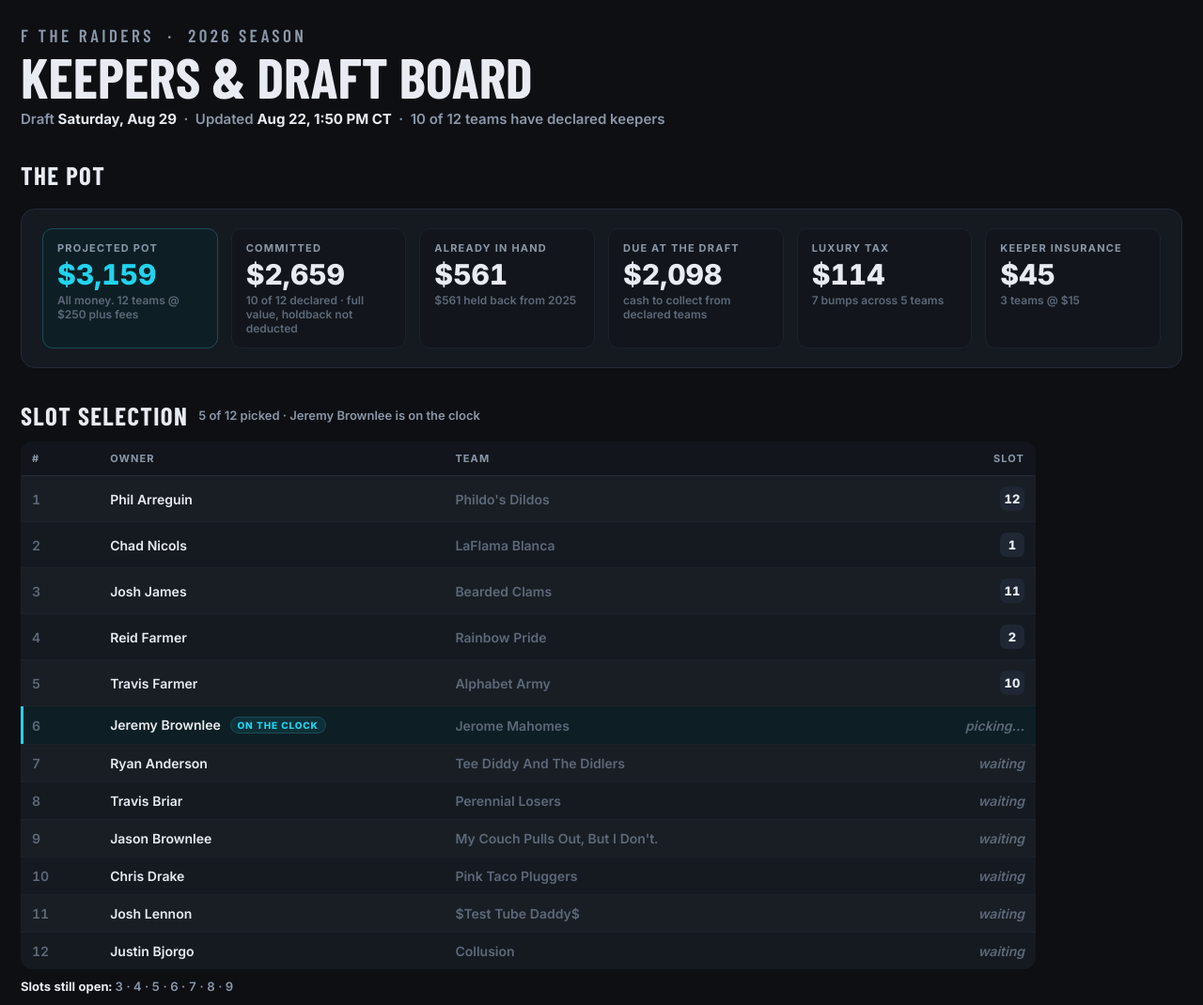
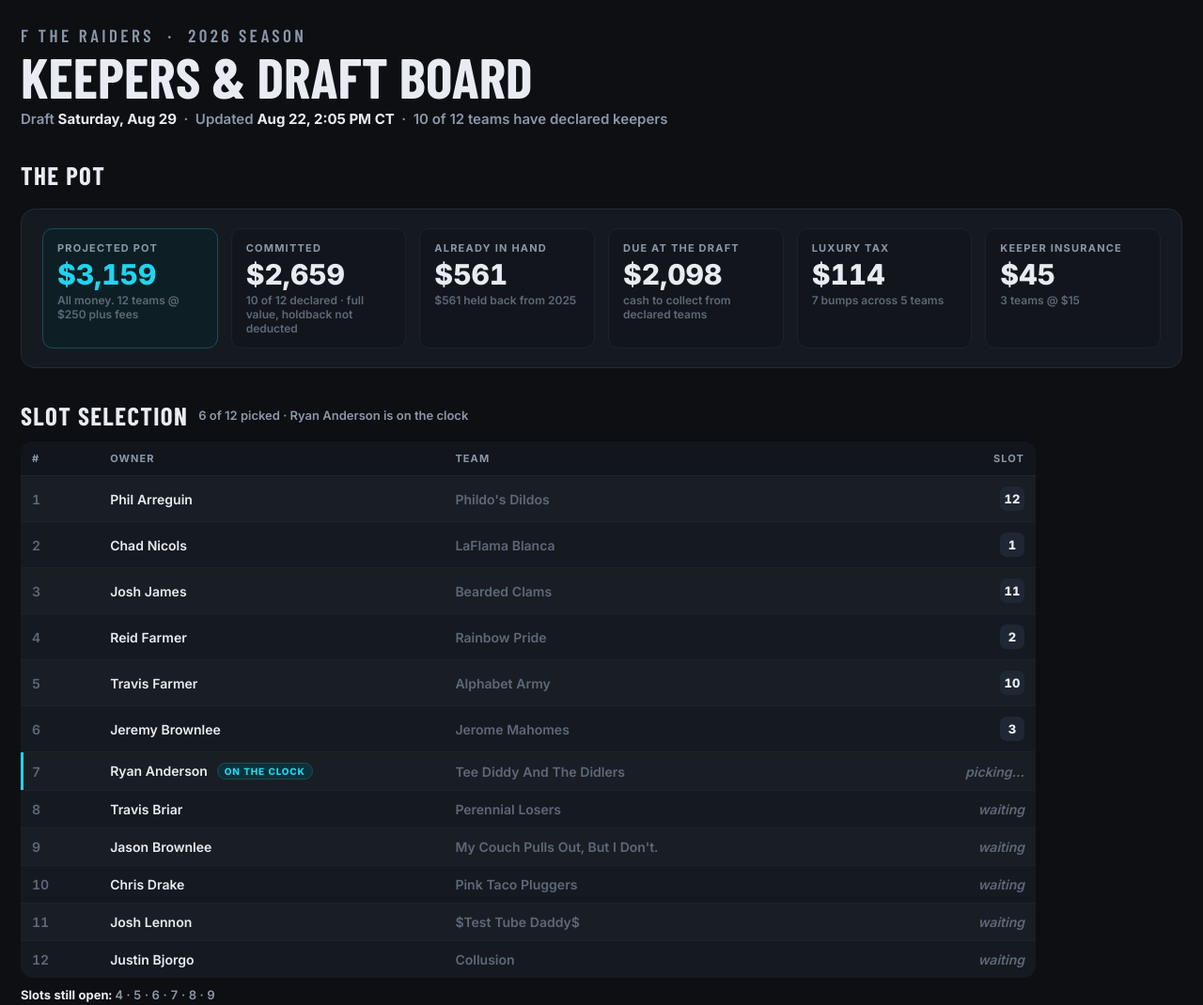
Before and after one commit to jerome88343/ff-keepers, a plain HTML site: page index.html in a window 1280 px wide. Shown: the top 1070 px of the page at 94% size. Drawn offline with nearby package versions, Linux system fonts and the light colour scheme.

Commit message:
Jeremy takes slot 3

```diff
--- a/data.js
+++ b/data.js
@@ -5,7 +5,7 @@
 // ============================================================
 const DATA = {
   season: 2026,
-  updated: "Aug 22, 1:50 PM CT",
+  updated: "Aug 22, 2:05 PM CT",
   draftDate: "Saturday, Aug 29",
   buyIn: 250,
 
@@ -21,7 +21,7 @@ const DATA = {
   slotPickOrder: ["pa","cd_chad","jj","rd","tf","jb","ry","tv","jn","cd","jl","ju"],
 
   teams: [
-    { id:"jb", name:"Jerome Mahomes", owner:"Jeremy Brownlee", slot:null, paid:false, insurance:true, carryover:16,
+    { id:"jb", name:"Jerome Mahomes", owner:"Jeremy Brownlee", slot:3, paid:false, insurance:true, carryover:16,
       keepers:[
         { player:"Jaxon Smith-Njigba", pos:"WR", nfl:"SEA", round:1,  bumped:false, discount:false }, // 2025: KEPT by Travis Briar (Perennial Losers) -> counts at ECR 5 = R1
         { player:"Rashee Rice",        pos:"WR", nfl:"KC",  round:2,  bumped:false, discount:false }, // 2025: KEPT by Jeremy -> counts at ECR 22 = R2
```
Also changed, not shown: board-artifact.html (+2 -2 lines).
